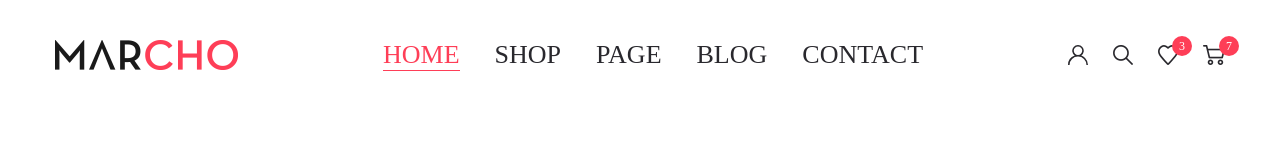
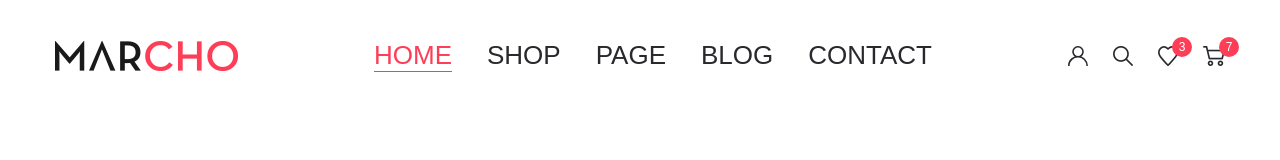
Before and after one commit to zitexx/march, a website: page app/index.html in a window 1280 px wide. Drawn offline with nearby package versions, Linux system fonts and the light colour scheme; files that its build step writes are made by us from their sources.

Commit message:
added header, added fonts

```diff
--- a/app/scss/_fonts.scss
+++ b/app/scss/_fonts.scss
@@ -0,0 +1,39 @@
+@font-face {
+  font-family: 'Quicksand-Regular', sans-serif;
+  font-weight: 400;
+  font-style: normal;
+  src: local('Quicksand-Regular'), //если у пользователя есть на ПК, то не будет загружать
+    url('../fonts/Quicksand-Regular.woff2') format('woff2'),
+    url('../fonts/Quicksand-Regular.woff') format('woff');
+  font-display: swap; // способ загрузки шрифта, не задается период блокировки
+}
+
+@font-face {
+  font-family: 'Quicksand-Medium', sans-serif;
+  font-weight: 500;
+  font-style: normal;
+  src: local('Quicksand-Medium'),
+    url('../fonts/Quicksand-Medium.woff2') format('woff2'),
+    url('../fonts/Quicksand-Medium.woff') format('woff');
+  font-display: swap;
+}
+
+@font-face {
+  font-family: 'Roboto-Regular', sans-serif;
+  font-weight: 400;
+  font-style: normal;
+  src: local('Roboto-Regular'),
+    url('../fonts/Roboto-Regular.woff2') format('woff2'),
+    url('../fonts/Roboto-Regular.woff') format('woff');
+  font-display: swap;
+}
+
+@font-face {
+  font-family: 'Roboto-Bold', sans-serif;
+  font-weight: 700;
+  font-style: normal;
+  src: local('Roboto-Bold'),
+    url('../fonts/Roboto-Bold.woff2') format('woff2'),
+    url('../fonts/Roboto-Bold.woff') format('woff');
+  font-display: swap;
+}
--- a/app/scss/_global.scss
+++ b/app/scss/_global.scss
@@ -1,6 +1,7 @@
 body {
   font-size: 16px;
   font-size: 26px;
+  @extend %quicksand-500;
   color: $default;
 }
 
--- a/app/scss/_vars.scss
+++ b/app/scss/_vars.scss
@@ -1,3 +1,23 @@
 $accent: #fe3e57;
 $default: #8d8d8d;
 $title: #29282d;
+
+%quicksand-400 {
+  font-family: 'Quicksand-Regular', sans-serif;
+  font-weight: 400;
+}
+
+%quicksand-500 {
+  font-family: 'Quicksand-Medium', sans-serif;
+  font-weight: 500;
+}
+
+%roboto-400 {
+  font-family: 'Roboto-Regular', sans-serif;
+  font-weight: 400;
+}
+
+%roboto-700 {
+  font-family: 'Roboto-Bold', sans-serif;
+  font-weight: 700;
+}
--- a/app/scss/style.scss
+++ b/app/scss/style.scss
@@ -27,16 +27,19 @@
     text-transform: uppercase;
     padding-bottom: 1px;
     transition: all 0.3s;
+    @extend %quicksand-400;
 
     &:hover {
       color: $accent;
       border-bottom: 1px solid $accent;
+      @extend %quicksand-500;
     }
   }
 
   &__list-link--active {
     color: $accent;
     border-bottom: 1px solid $accent;
+    @extend %quicksand-500;
   }
 }
 
```
Also changed, not shown: app/fonts/Quicksand-Medium.woff (added), app/fonts/Quicksand-Medium.woff2 (added), app/fonts/Quicksand-Regular.woff (added), app/fonts/Quicksand-Regular.woff2 (added), app/fonts/Roboto-Bold.woff (added), app/fonts/Roboto-Bold.woff2 (added), app/fonts/Roboto-Regular.woff (added), app/fonts/Roboto-Regular.woff2 (added).
